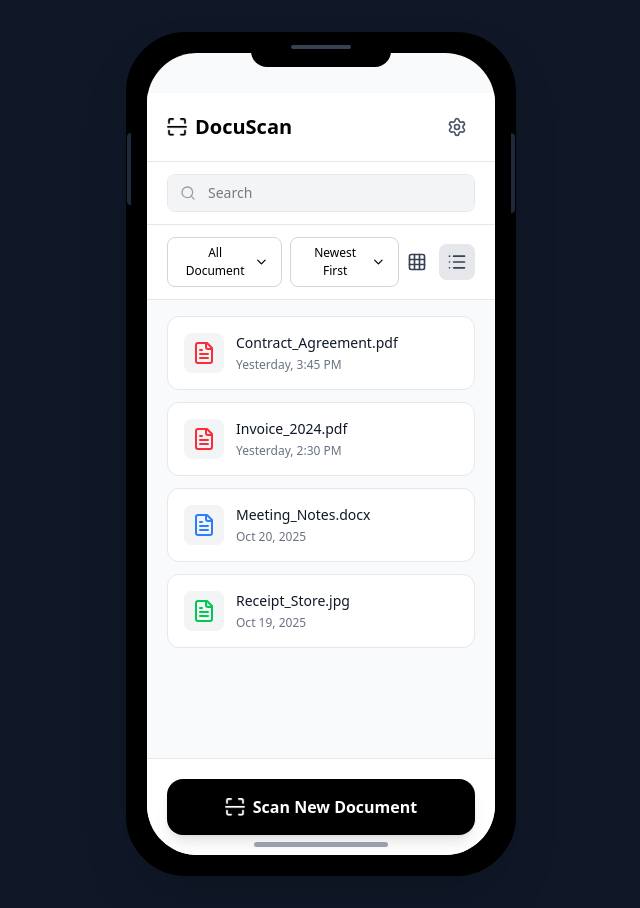
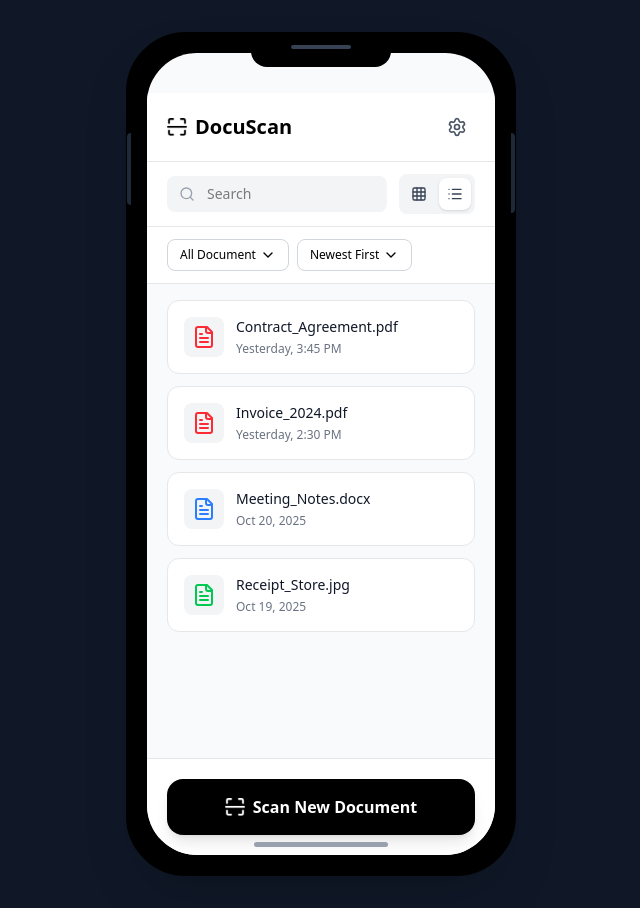
Before and after one commit to Bluwii/docuscan, a React (Vite) app: page / in a window 1280 px wide. Shown: the whole page, without its empty margins (319-959 px from the left). Built offline with nearby package versions, Linux system fonts and the light colour scheme.

Commit message:
Update jsx

```diff
--- a/src/components/EditDocument.jsx
+++ b/src/components/EditDocument.jsx
@@ -231,5 +231,5 @@ Ut enim ad minim veniam, quis nostrud exercitation ullamco laboratori.`);
         <div className="absolute left-[-4px] top-32 w-[4px] h-[40px] bg-gray-800 rounded-l"></div>
       </div>
     </div>
-  );
+  )
 }
--- a/src/components/Home.jsx
+++ b/src/components/Home.jsx
@@ -119,9 +119,11 @@ export default function Home({
               </div>
             </div>
 
-            {/* Search Bar */}
+            {/* Search Bar with View Toggle */}
             <div className="px-5 py-3 bg-white border-b border-gray-200">
-              <div className="relative border border-gray-200 rounded-lg">
+              <div className="flex items-center gap-3">
+                {/* Search Input */}
+                <div className="flex-1 relative">
                   <Search className="absolute left-3 top-1/2 transform -translate-y-1/2 w-4 h-4 text-gray-400" />
                   <input
                     type="text"
@@ -131,11 +133,33 @@ export default function Home({
                     className="w-full pl-10 pr-4 py-2 bg-gray-100 rounded-lg text-sm focus:outline-none focus:ring-2 focus:ring-gray-300"
                   />
                 </div>
+
+                {/* View Toggle Buttons */}
+                <div className="flex gap-1 bg-gray-100 rounded-lg p-1">
+                  <button
+                    onClick={() => setViewMode('grid')}
+                    className={`p-2 rounded-lg transition-colors ${
+                      viewMode === 'grid' ? 'bg-white shadow-sm' : 'hover:bg-gray-200'
+                    }`}
+                    title="Grid View"
+                  >
+                    <Grid className="w-4 h-4 text-gray-700" />
+                  </button>
+                  <button
+                    onClick={() => setViewMode('list')}
+                    className={`p-2 rounded-lg transition-colors ${
+                      viewMode === 'list' ? 'bg-white shadow-sm' : 'hover:bg-gray-200'
+                    }`}
+                    title="List View"
+                  >
+                    <List className="w-4 h-4 text-gray-700" />
+                  </button>
+                </div>
+              </div>
             </div>
 
-            {/* Filters and View Toggle */}
+            {/* Filters Section */}
             <div className="px-5 py-3 bg-white border-b border-gray-200">
-              <div className="flex items-center justify-between">
               <div className="flex gap-2 relative">
                 {/* Folder Dropdown */}
                 <div className="relative">
@@ -206,29 +230,6 @@ export default function Home({
                   )}
                 </div>
               </div>
-
-                {/* View Toggle Buttons */}
-                <div className="flex gap-1">
-                  <button
-                    onClick={() => setViewMode('grid')}
-                    className={`p-2 rounded-lg transition-colors ${
-                      viewMode === 'grid' ? 'bg-gray-200' : 'hover:bg-gray-100'
-                    }`}
-                    title="Grid View"
-                  >
-                    <Grid className="w-5 h-5 text-gray-700" />
-                  </button>
-                  <button
-                    onClick={() => setViewMode('list')}
-                    className={`p-2 rounded-lg transition-colors ${
-                      viewMode === 'list' ? 'bg-gray-200' : 'hover:bg-gray-100'
-                    }`}
-                    title="List View"
-                  >
-                    <List className="w-5 h-5 text-gray-700" />
-                  </button>
-                </div>
-              </div>
             </div>
 
             {/* Document List/Grid */}
@@ -272,6 +273,7 @@ export default function Home({
                       {currentDocuments.map((doc) => (
                         <div
                           key={doc.id}
+                          onClick={() => onNavigateToDocumentView(doc)}
                           className="bg-white border border-gray-200 rounded-xl p-3 hover:shadow-md transition-shadow cursor-pointer"
                         >
                           <div className="flex flex-col items-center text-center">
```
Lines whose indentation alone changed are shown as unchanged.
